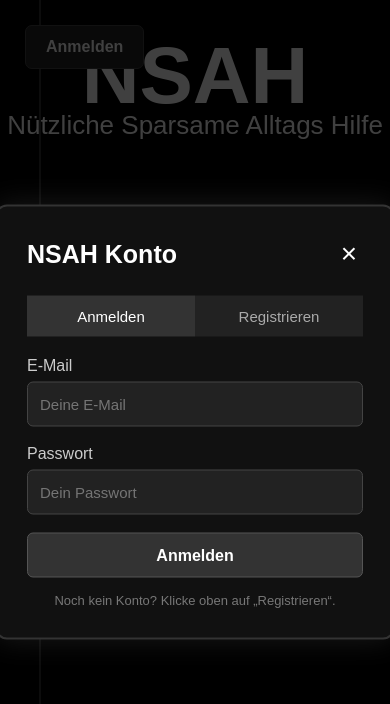
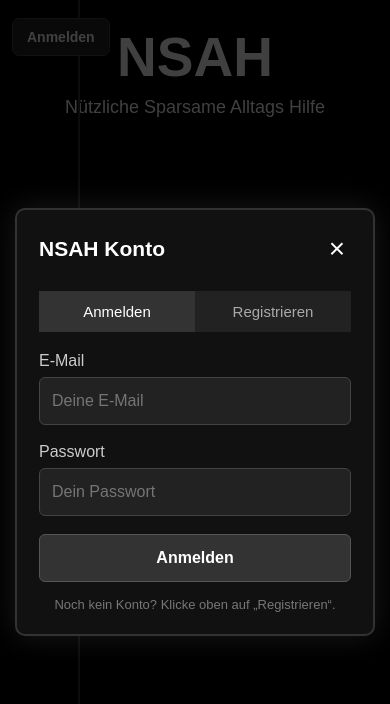
Before and after one commit to RypsieNSAH/NSAH, a website: page index.html in a window 390 px wide. Both pictures are taken after a click on the button "Anmelden". Drawn offline with Linux system fonts and the light colour scheme; no server answers.

Commit message:
Update index.html

```diff
--- a/index.html
+++ b/index.html
@@ -428,7 +428,100 @@
 
             font-size: 13px;
         }
+/* =========================
+   HANDY-ANSICHT
+   Nur für kleine Bildschirme
+   ========================= */
 
+@media (max-width: 600px) {
+
+    /* NSAH */
+    .logo {
+        top: 25px;
+        font-size: 55px;
+        white-space: nowrap;
+    }
+
+
+    /* Untertitel */
+    .untertitel {
+        top: 95px;
+
+        width: 75%;
+
+        text-align: center;
+
+        font-size: 18px;
+
+        white-space: normal;
+
+        line-height: 1.4;
+    }
+
+
+    /* Linker Strich */
+    .strich {
+        left: 20%;
+
+        width: 2px;
+    }
+
+
+    /* Anmelden Button */
+    .anmelden-button,
+    .benutzer-button {
+        top: 18px;
+        left: 12px;
+
+        padding: 10px 14px;
+
+        font-size: 14px;
+    }
+
+
+    /* Benutzermenü */
+    .benutzer-menue {
+        top: 65px;
+        left: 12px;
+
+        width: 220px;
+    }
+
+
+    /* Anmeldefenster */
+    .anmelde-fenster {
+        width: calc(100% - 30px);
+
+        max-width: 400px;
+
+        padding: 22px;
+
+        border-radius: 10px;
+    }
+
+
+    /* Fenstertitel */
+    .fenster-titel {
+        font-size: 21px;
+    }
+
+
+    /* Eingabefelder */
+    .formular input {
+        height: 48px;
+
+        font-size: 16px;
+    }
+
+
+    /* Buttons */
+    .formular-button {
+        height: 48px;
+
+        font-size: 16px;
+    }
+
+}
     </style>
 
 </head>
```
